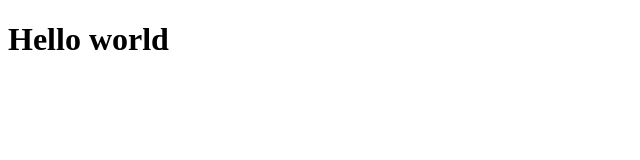
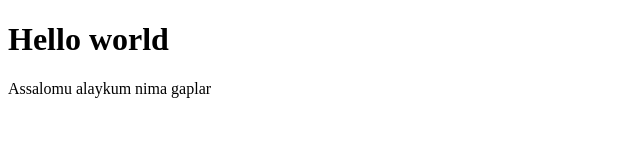
Before and after one commit to javohir7777/lesson-13, a plain HTML site: page index.html in a window 1280 px wide. Shown: the whole page, without its empty margins (0-640 px from the left). Drawn offline with Linux system fonts and the light colour scheme.

Commit message:
a to p tag

```diff
--- a/index.html
+++ b/index.html
@@ -7,5 +7,6 @@
   </head>
   <body>
     <h1>Hello world</h1>
+    <p>Assalomu alaykum nima gaplar</p>
   </body>
 </html>
```
